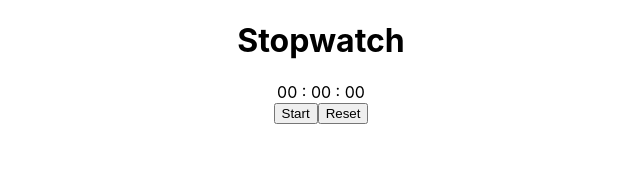
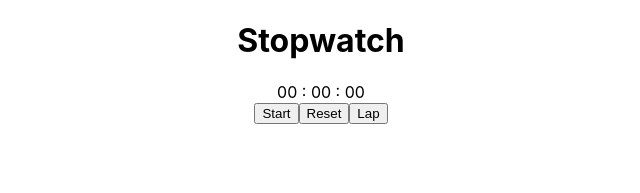
Before and after one commit to miguel-hv/react-stopwatch, a React (Create React App) app: page / in a window 1280 px wide. Shown: the top 193 px of the page, without its empty margins (319-959 px from the left). Built offline with nearby package versions, Linux system fonts and the light colour scheme.

Commit message:
FEAT: lap

```diff
--- a/src/components/Timer/Timer.jsx
+++ b/src/components/Timer/Timer.jsx
@@ -5,6 +5,7 @@ const HUNDRETH_OF_SECOND = 10;
 const Timer = () => {
     const [timer, setTimer] = useState(0);
     const [isRunning, setIsRunning] = useState(false);
+    const [lap, setLap] = useState([]);
     // let isRunning = false;
     const countRef = useRef(null);
 
@@ -25,6 +26,13 @@ const Timer = () => {
         if (!isRunning) {
             clearInterval(countRef.current);
             setTimer(0);
+        }
+    }
+
+    function handleLap(){
+        if(isRunning){
+            const newLap = formatTime();
+            setLap([...lap, newLap]);
         }
     }
 
@@ -52,8 +60,15 @@ const Timer = () => {
                 {!isRunning ? (
                     <button onClick={handleReset}> Reset </button>
                 ) : null}
-                {/* <button onClick={handleResume}> Resume </button> */}
+                <button onClick={handleLap}> Lap </button>
             </div>
+            <ul>
+                {lap.map((lap, key) => (
+                    <li key={key}>
+                        {lap}
+                    </li>
+                ))}
+            </ul>
         </div>
     );
 };
```
